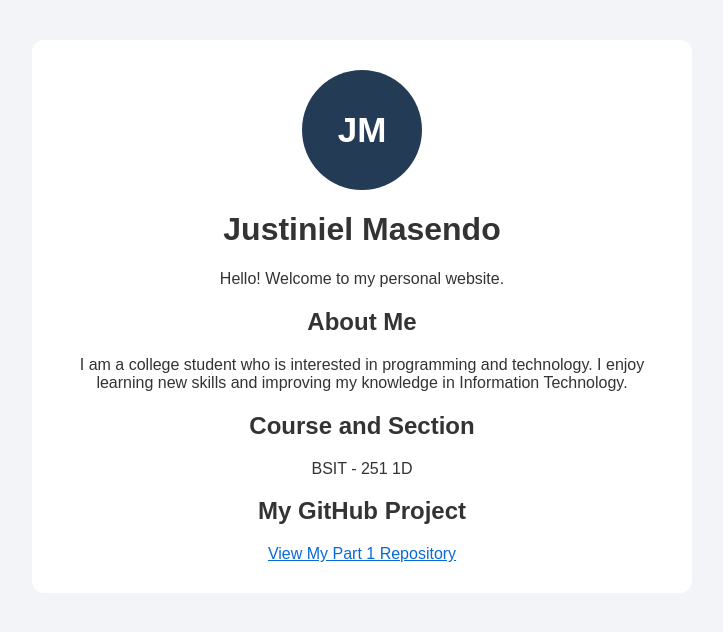
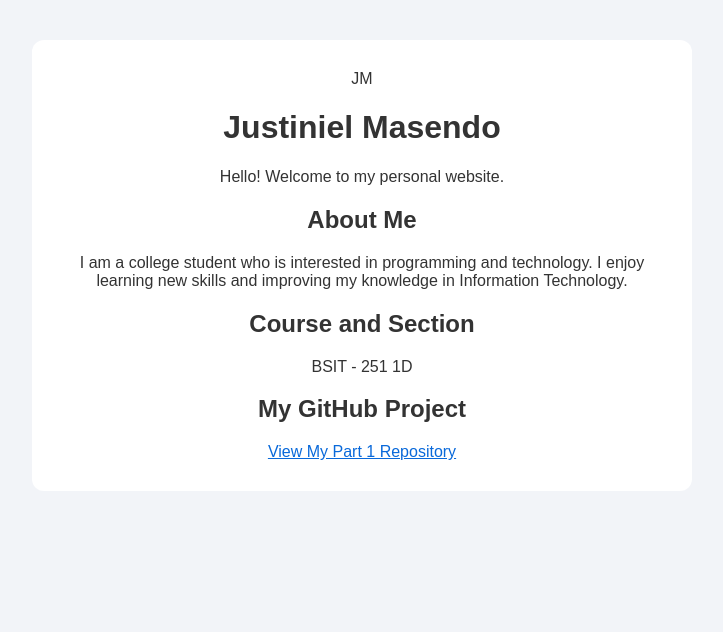
Before and after one commit to jlmasendoMarichuJanestudent-prog/jlmasendoMarichujanestudent-prog.github.io, a plain HTML site: page index.html in a window 1280 px wide. Shown: the whole page, without its empty margins (278-1001 px from the left). Drawn offline with Linux system fonts and the light colour scheme.

Commit message:
Update index.html

```diff
--- a/index.html
+++ b/index.html
@@ -44,7 +44,7 @@
 
 <body>
     <div class="container">
-        <div class="avatar">JM</div>
+        <div class="hzhodmhyw0b71.jpg">JM</div>
 
         <h1>Justiniel Masendo</h1>
 
```
